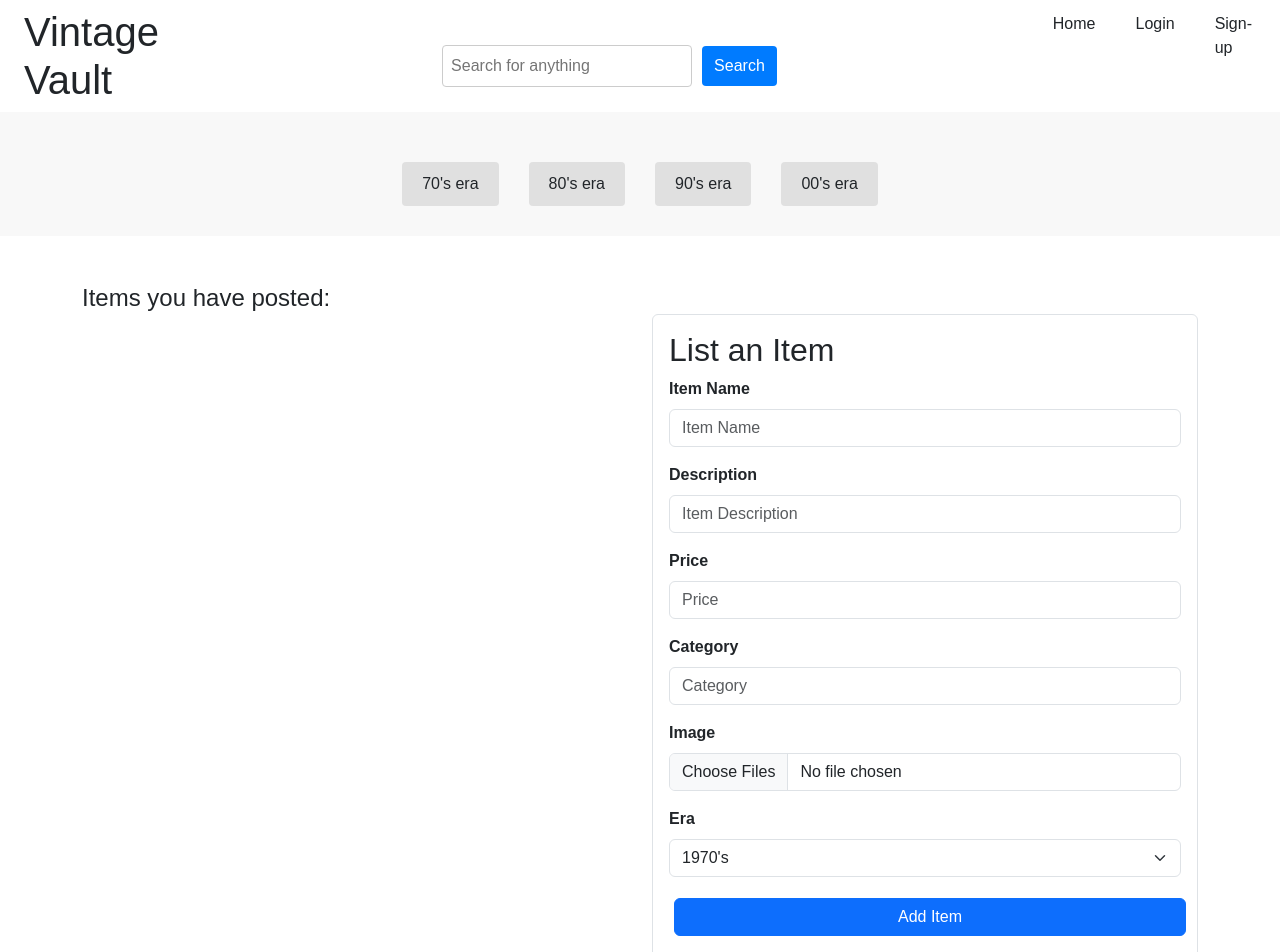
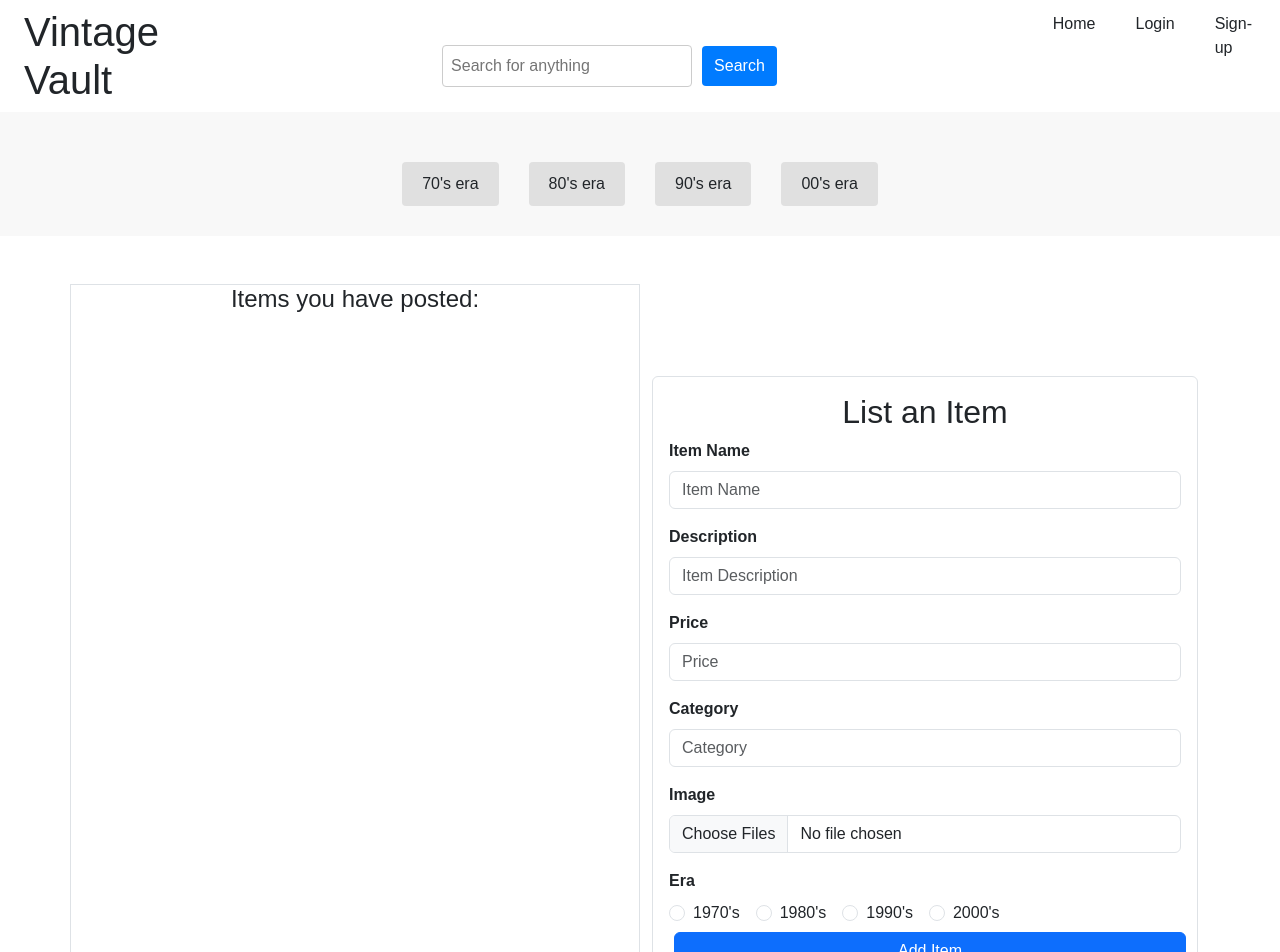
Before and after one commit to Drew-Andersen/Vintage-Vault, a React (Vite) app in the folder client/: page /dashboard in a window 1280 px wide. Shown: the top 952 px of the page. Built offline with nearby package versions, Linux system fonts and the light colour scheme.

Commit message:
Sell item form

```diff
--- a/client/src/components/navbar/Navbar.jsx
+++ b/client/src/components/navbar/Navbar.jsx
@@ -18,6 +18,7 @@ export default function Navbar() {
         <>
             <nav className='w-100 d-flex justify-content-between'>
                 <h1 className='px-4 pt-2'>Vintage Vault</h1>
+
                   {/* Search Bar */}
                   <div className="search-bar">
                         <input
@@ -29,6 +30,7 @@ export default function Navbar() {
                         />
                         <Button variant="primary" onClick={handleSearch}>Search</Button>
                     </div>
+
                 <ul className='d-flex justify-content-end p-2 bg-navbar'>
                     <li className='px-3 py-1 mx-1'>
                         <Link to='/' className={currentPage === '/' ? 'nav-link active' : 'nav-link'}>Home</Link>
--- a/client/src/components/navbar/navbar.css
+++ b/client/src/components/navbar/navbar.css
@@ -10,14 +10,13 @@ li {
     display: flex;
     align-items: center;
     justify-content: center;
-    width: 100%;
+    width: 50%;
   }
 
   .search-input {
     padding: 8px;
     border: 1px solid #ccc;
     border-radius: 4px;
-    width: 250px;
   }
 
   .search-bar button {
--- a/client/src/pages/Dashboard.jsx
+++ b/client/src/pages/Dashboard.jsx
@@ -28,11 +28,12 @@ export default function Dashboard() {
         }
 
         try {
-            const response = await createItem(userFormData);
+            const response = await createItem(userFormData); // change to postItem
 
             if (!response.ok) {
                 throw new Error('Something went wrong adding an item.');
             }
+            console.log(userFormData);
         } catch (err) {
             console.log(err);
         }
@@ -42,12 +43,13 @@ export default function Dashboard() {
         <>
             <div className='container'>
                 <div className='row'>
-                    <div className='posted-items col-6 mt-5'>
-                        <h4>Items you have posted:</h4>
+                    <div className='posted-items col-6 mt-5 border'>
+                        <h4 className='text-center'>Items you have posted:</h4>
                     </div>
-                    <div className="d-flex justify-content-center align-items-center vh-100 col-6">
+                    <div className='d-block col-6 mt-5'>
+                        <div className="form-container d-flex justify-content-center align-items-center vh-100">
                             <div className="bg-white p-3 rounded w-100 border">
-                            <h2>List an Item</h2>
+                                <h2 className='text-center'>List an Item</h2>
                                 <Form noValidate validated={validated} onSubmit={handleFormSubmit}>
                                     <Form.Group className="mb-3">
                                         <Form.Label htmlFor='item-name'>
@@ -122,17 +124,46 @@ export default function Dashboard() {
                                         />
                                     </Form.Group>
 
-                                <Form.Group className="mb-3">
+                                    <Form.Group className="mb-3 d-inline">
                                         <Form.Label htmlFor='item-era'>
                                             <strong>Era</strong>
-                                    </Form.Label>
-                                    <Form.Select>
+                                        </Form.Label> <br />
+                                        <Form.Check
+                                            inline
+                                            type='radio'
+                                            label="1970's"
+                                            name='era'
+                                            id='option-70s'
+                                        />
+                                        <Form.Check
+                                            inline
+                                            type='radio'
+                                            label="1980's"
+                                            name='era'
+                                            id='option-80s'
+                                        />
+                                        <Form.Check
+                                            inline
+                                            type='radio'
+                                            label="1990's"
+                                            name='era'
+                                            id='option-90s'
+                                        />
+                                        <Form.Check
+                                            inline
+                                            type='radio'
+                                            label="2000's"
+                                            name='era'
+                                            id='option-00s'
+                                        />
+
+                                        {/* <Form.Select>
                                         <option disabled>Choose an era</option>
                                         <option value='1970s'>1970's</option>
                                         <option value='1980s'>1980's</option>
                                         <option value='1990s'>1990's</option>
                                         <option value='2000s'>2000's</option>
-                                    </Form.Select>
+                                    </Form.Select> */}
                                     </Form.Group>
 
                                     <Button
@@ -146,6 +177,7 @@ export default function Dashboard() {
                         </div>
                     </div>
                 </div>
+            </div>
         </>
     )
 }
```
Lines whose indentation alone changed are shown as unchanged.
